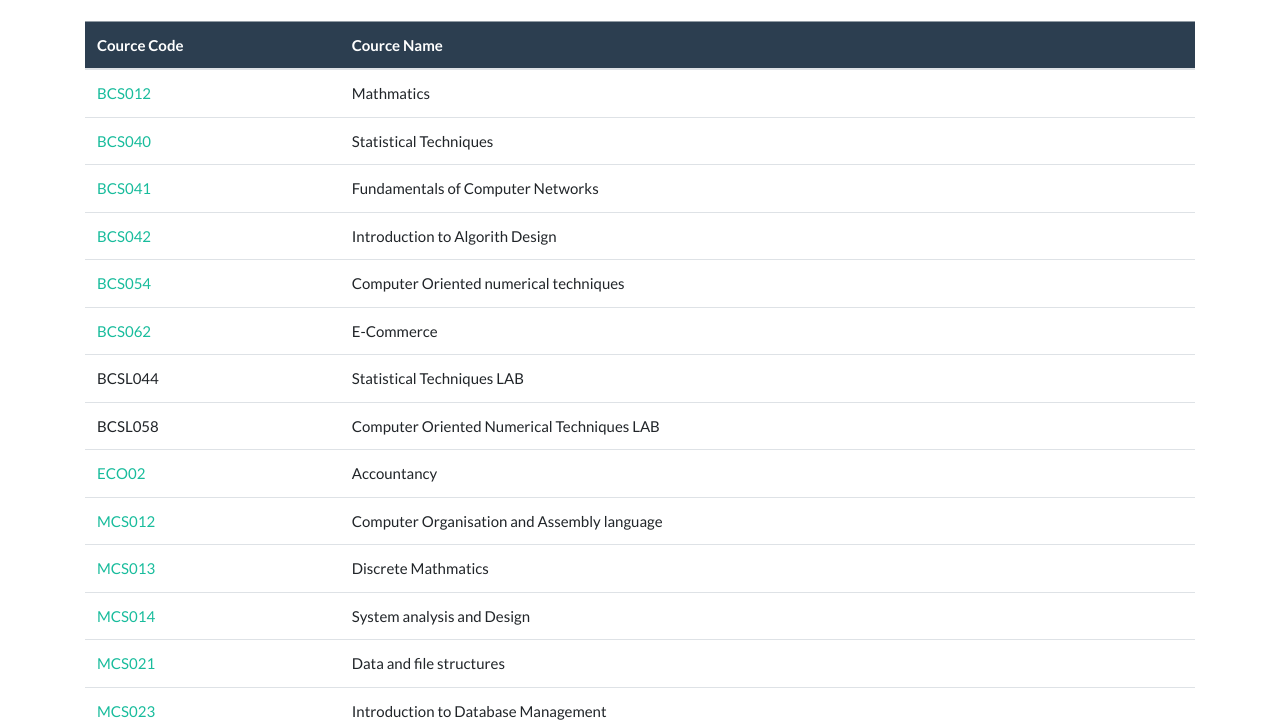
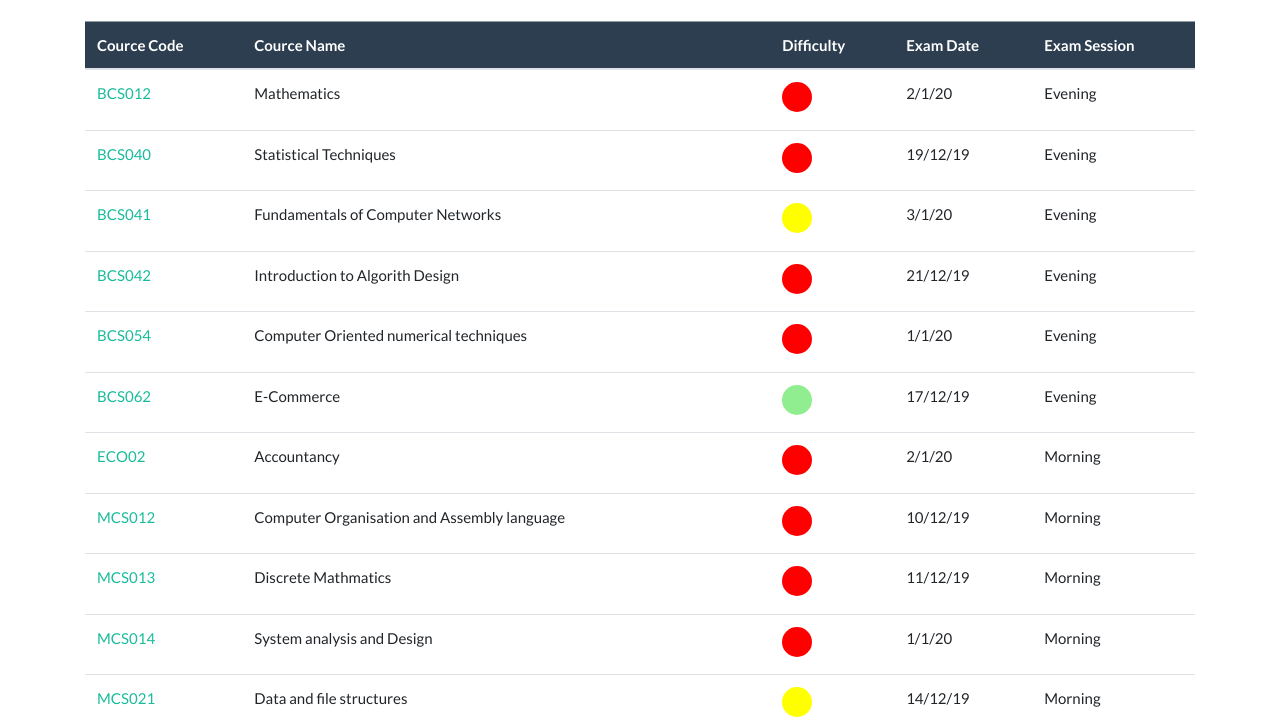
Before and after one commit to pravnyadv/ignou, a plain HTML site: page index.html in a window 1280 px wide. Shown: the part 85-807 px from the top of the page. Drawn offline with Linux system fonts and the light colour scheme.

Commit message:
adding exam dates

```diff
--- a/index.html
+++ b/index.html
@@ -7,6 +7,23 @@
         <meta name="description" content="">
         <meta name="viewport" content="width=device-width, initial-scale=1">
 		<link rel="stylesheet" type="text/css" href="css/bootstrap.min.css">
+		<style type="text/css">
+			.difficulty {
+				display: inline-block;
+				width: 30px;
+				height: 30px;
+				border-radius: 50%;
+			}
+			.difficulty.hard {
+				background-color: red;
+			}
+			.difficulty.medium {
+				background-color: yellow;
+			}
+			.difficulty.easy {
+				background-color: lightgreen;
+			}
+		</style>
     </head>
     <body>
     	<div class="container">
@@ -18,12 +35,18 @@
 			        <tr class="table-primary">
 			            <th scope="col">Cource Code</th>
 			            <th scope="col">Cource Name</th>
+			            <th scope="col">Difficulty</th>
+			            <th scope="col">Exam Date</th>
+			            <th scope="col">Exam Session</th>
 			        </tr>
 			    </thead>
 			    <tbody class="subjects">
 
 			        <tr>
 			            <th scope="row">BCS012</th>
+			            <td>Column content</td>
+			            <td>Column content</td>
+			            <td>Column content</td>
 			            <td>Column content</td>
 			        </tr>
 			    </tbody>
--- a/js/main.js
+++ b/js/main.js
@@ -1,62 +1,117 @@
 
 window.onload = () => {
 	const subjects = {
-		BCS012:[
-			"Mathmatics"
-		],
-		BCS040: [
-			"Statistical Techniques"
-		],
-		BCS041: [
-			"Fundamentals of Computer Networks"
-		],
-		BCS042: [
-			"Introduction to Algorith Design"
-		],
-		BCS054: [
-			"Computer Oriented numerical techniques"
-		],
-		BCS062: [
-			"E-Commerce"
-		],
-		BCSL044: [
-			"Statistical Techniques LAB"
-		],
-		BCSL058: [
-			"Computer Oriented Numerical Techniques LAB"
-		],
-		ECO02: [
-			"Accountancy"
-		],
-		MCS012: [
-			"Computer Organisation and Assembly language"
-		],
-		MCS013: [
-			"Discrete Mathmatics"
-		],
-		MCS014: [
-			"System analysis and Design"
-		],
-		MCS021: [
-			"Data and file structures"
-		],
-		MCS023: [
-			"Introduction to Database Management"
-		],
-		MCS024: [
-			"Object Oriented Technologies and Java Programming"
-		]
+		BCS012: {
+			name: "Mathematics",
+			difficulty: "hard",
+			date: "2/1/20",
+			session: "Evening",
+			type: "theory"
+		},
+		BCS040: {
+			name: "Statistical Techniques",
+			difficulty: "hard",
+			date: "19/12/19",
+			session: "Evening",
+			type: "theory"
+		},
+		BCS041: {
+			name:"Fundamentals of Computer Networks",
+			difficulty: "medium",
+			date: "3/1/20",
+			session: "Evening",
+			type: "theory"
+		},
+		BCS042: {
+			name:"Introduction to Algorith Design",
+			difficulty: "hard",
+			date: "21/12/19",
+			session: "Evening",
+			type: "theory"
+		},
+		BCS054: {
+			name:"Computer Oriented numerical techniques",
+			difficulty: "hard",
+			date: "1/1/20",
+			session: "Evening",
+			type: "theory"
+		},
+		BCS062: {
+			name:"E-Commerce",
+			difficulty: "easy",
+			date: "17/12/19",
+			session: "Evening",
+			type: "theory"
+		},
+		ECO02: {
+			name:"Accountancy",
+			difficulty:"hard",
+			date: "2/1/20",
+			session: "Morning",
+			type: "theory"
+		},
+		MCS012: {
+			name:"Computer Organisation and Assembly language",
+			difficulty: "hard",
+			date: "10/12/19",
+			session: "Morning",
+			type: "theory"
+		},
+		MCS013: {
+			name:"Discrete Mathmatics",
+			difficulty: "hard",
+			date: "11/12/19",
+			session: "Morning",
+			type: "theory"
+		},
+		MCS014: {
+			name:"System analysis and Design",
+			difficulty: "hard",
+			date: "1/1/20",
+			session: "Morning",
+			type: "theory"
+		},
+		MCS021: {
+			name:"Data and file structures",
+			difficulty: "medium",
+			date: "14/12/19",
+			session: "Morning",
+			type: "theory"
+		},
+		MCS023: {
+			name:"Introduction to Database Management",
+			difficulty: "easy",
+			date: "17/12/19",
+			session: "Morning",
+			type: "theory"
+		},
+		MCS024: {
+			name:"Object Oriented Technologies and Java Programming",
+			difficulty: "easy",
+			date: "18/12/19",
+			session: "Morning",
+			type: "theory"
+		},
+		BCSL044: {
+			name:"Statistical Techniques LAB",
+			type: "practical"
+		},
+		BCSL058: {
+			name:"Computer Oriented Numerical Techniques LAB",
+			type: "practical"
+		}
 	};
 
 	var html = '';
 	for(const key in subjects) {
+		let subject = subjects[key]
+		if(subject.type == 'practical') continue;
 		html+= '<tr>'
-		if(key == 'BCSL044' || key == 'BCSL058') {
-			html+= `<td>${key}</td>`;
-		} else {
-			html+= `<td><a href="papers/${key}/index.html">${key}</a></td>`;
-		}
-		html+= '<td>'+subjects[key][0]+'</td>';
+		html+= `<td><a href="papers/${key}/index.html">${key}</a></td>`;
+		html+= '<td>'+subject.name+'</td>';
+		html+= `<td><span class='difficulty ${subject.difficulty}'></td>`;
+		html+= '<td>'+subject.date+'</td>';
+		html+= '<td>'+subject.session+'</td>';
 		html+= '</tr>';
 	}
 	document.querySelector('.subjects').innerHTML = html;
```
